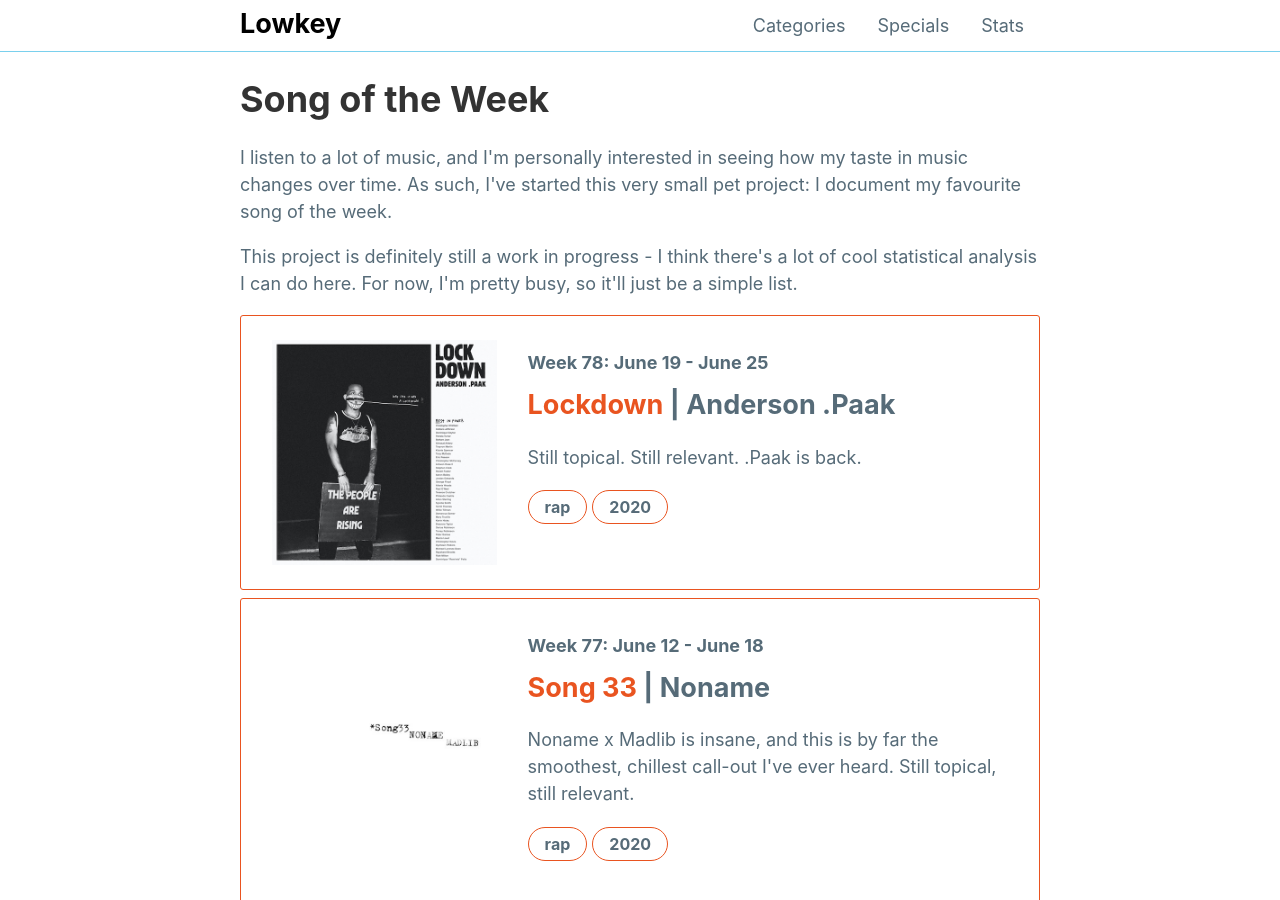
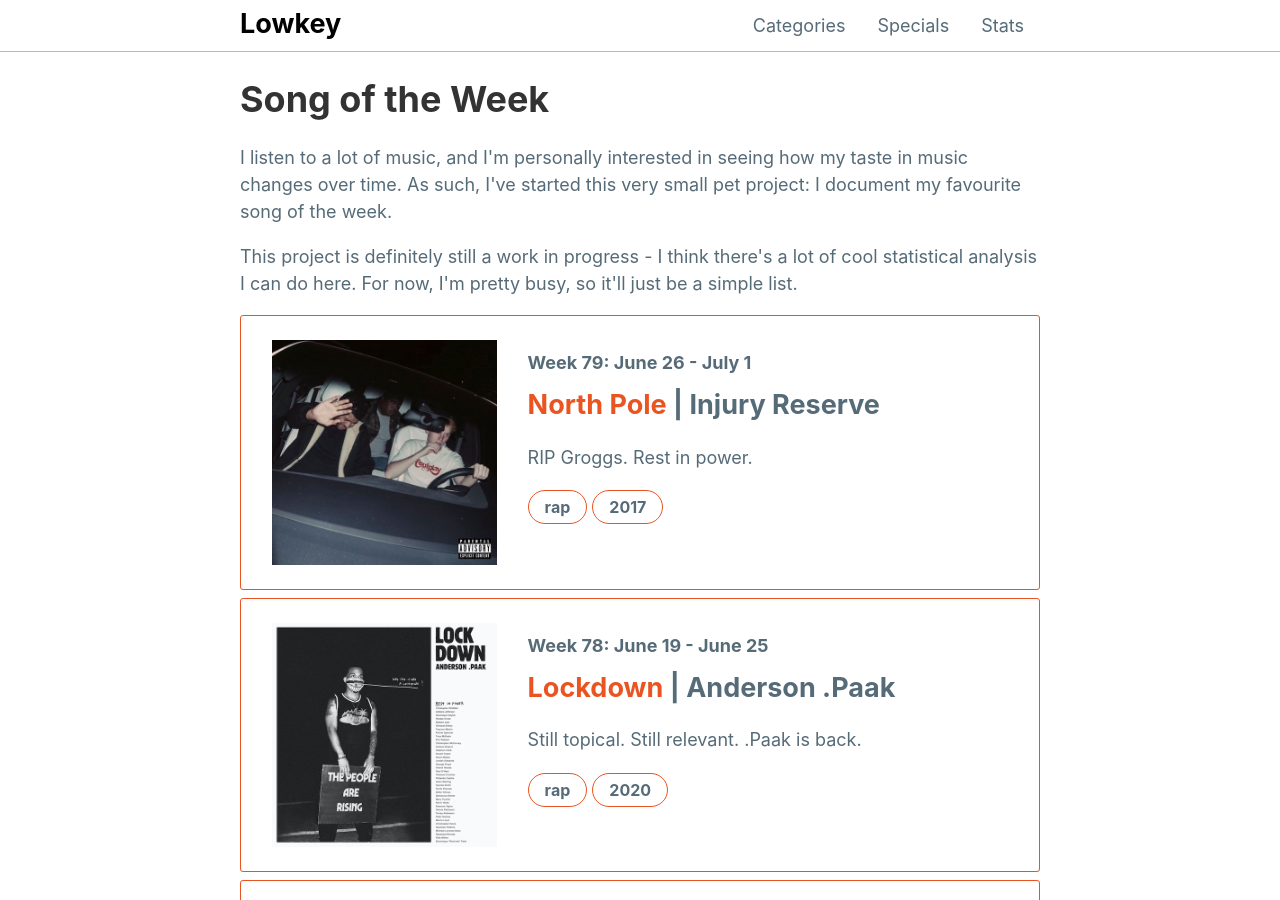
Before and after one commit to mattxwang/lowkey, a Jekyll site: the page built from _stats/song-of-the-week.html, in a window 1280 px wide and 900 px high. Built offline with Jekyll 4.4.1, drawn with Linux system fonts in a browser that asks for light colours; comment, search, counter and statistics services are not loaded.

Commit message:
rip groggs :(

```diff
--- a/_data/sotw.yml
+++ b/_data/sotw.yml
@@ -778,3 +778,13 @@
   year: 2020
   blurb: >
     Still topical. Still relevant. .Paak is back.
+week79:
+  week: "Week 79: June 26 - July 1"
+  title: "North Pole"
+  artist: "Injury Reserve"
+  album: "Drive Like It's Stolen"
+  album_art: "drive-like-its-stolen.jpg"
+  genre: "rap"
+  year: 2017
+  blurb: >
+    RIP Groggs. Rest in power.
```
Also changed, not shown: img/albums/drive-like-its-stolen.jpg (added).
